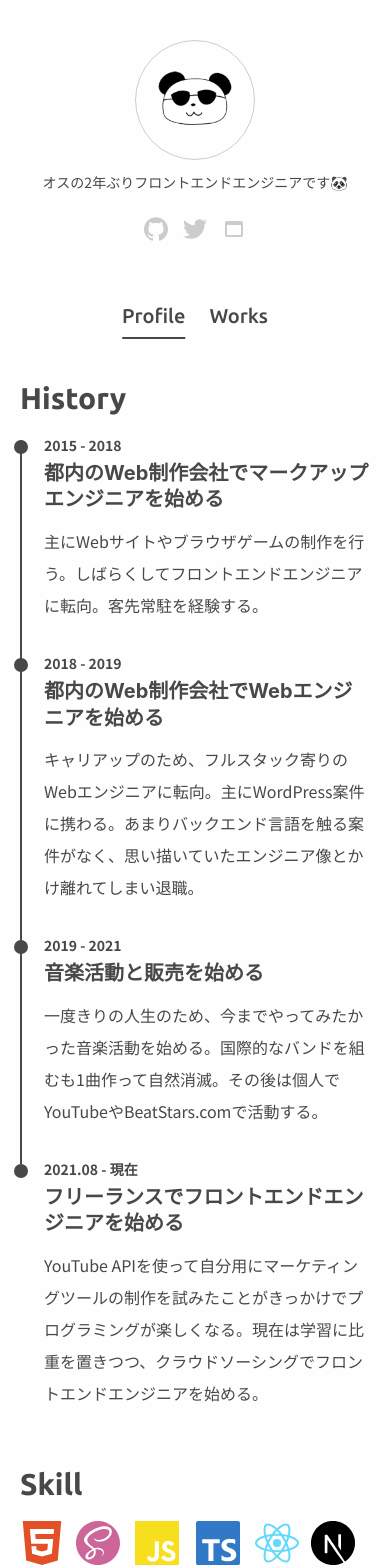
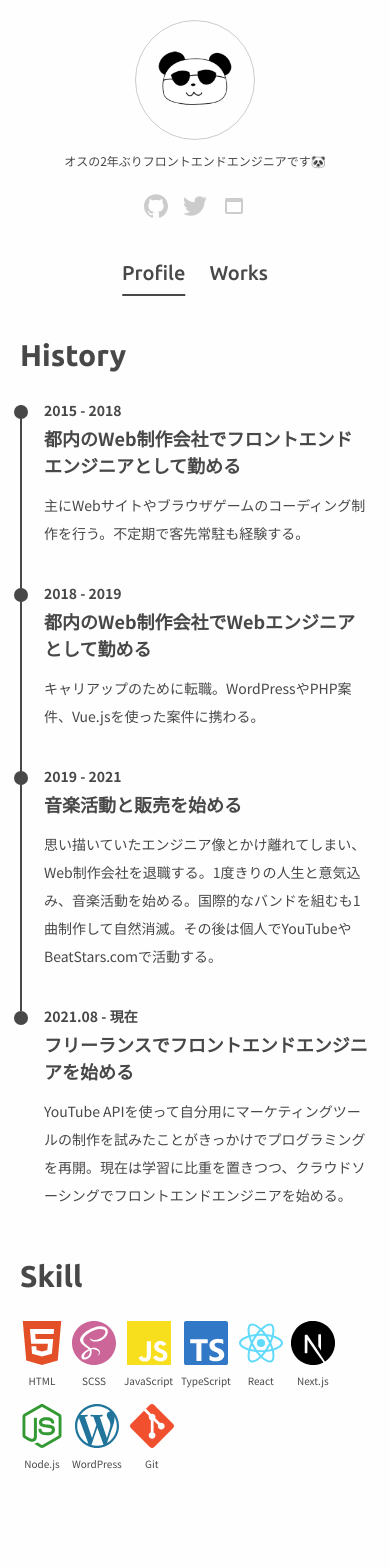
Before and after one commit to posipan/portfolio, a Next.js app: page / in a window 390 px wide. Shown: the top 1568 px of the page. Built offline with nearby package versions, Linux system fonts and the light colour scheme.

Commit message:
Fix margin

```diff
--- a/components/molecules/HeaderIcon.tsx
+++ b/components/molecules/HeaderIcon.tsx
@@ -10,7 +10,8 @@ export const HeaderIcon = () => {
       flexDirection="column"
       w="100%"
       px={5}
-      py={{ base: 10, md: 10 }}
+      pt={{ base: 5, md: 10 }}
+      pb={{ base: 5, md: 10 }}
     >
       <Box
         as="div"
@@ -26,7 +27,7 @@ export const HeaderIcon = () => {
       >
         <Image src="/images/posipan.png" alt="POSIPAN" width={94} height={94} />
       </Box>
-      <Text fontSize="sm" mt={3} mb={6} textAlign="center">
+      <Text fontSize="xs" mt={3} mb={6} textAlign="center">
         オスの2年ぶりフロントエンドエンジニアです🐼
       </Text>
       <FollowMe />
--- a/components/molecules/profile/ProfileLayout.tsx
+++ b/components/molecules/profile/ProfileLayout.tsx
@@ -1,15 +1,21 @@
+import styled from "styled-components";
 import { Box, Heading } from "@chakra-ui/react";
-import { fontFamily } from "../../../styles/style";
-const { en } = fontFamily;
 
 export const ProfileLayout = ({ title, children }: {
   title: string;
   children: React.ReactNode;
 }) => {
   return (
-    <Box as="section" mb={14}>
-      <Heading as="h2" fontFamily={en} fontSize="3xl" mb={4}>{title}</Heading>
+    <SSection>
+      <Heading as="h2" fontSize="3xl" mb={6}>{title}</Heading>
       {children}
-    </Box>
+    </SSection>
   );
 };
+
+const SSection = styled.section`
+  margin-bottom: 3rem;
+  &:last-child {
+    margin-bottom: 0;
+  }
+`;
--- a/components/molecules/profile/Timeline.tsx
+++ b/components/molecules/profile/Timeline.tsx
@@ -15,10 +15,10 @@ export const Timeline = ({
       <Text fontSize="sm" fontWeight="700" mb={1}>
         {period}
       </Text>
-      <Heading as="h3" fontSize="xl" mb={3}>
+      <Text as="h3" fontSize="lg" fontWeight="700" mb={3}>
         {title}
-      </Heading>
-      <Text w={{ base: "100%", md: "90%" }} fontSize="md" lineHeight="2">
+      </Text>
+      <Text w={{ base: "100%", md: "90%" }} fontSize="sm" lineHeight="2">
         {occupation}
       </Text>
     </SItem>
@@ -28,7 +28,7 @@ export const Timeline = ({
 const SItem = styled.li`
   position: relative;
   margin-left: 0;
-  padding: 0 0 2rem 2rem;
+  padding: 0 0 2.25rem 2rem;
   @media (max-width: 768px) {
     padding-left: 1.5rem;
   }
--- a/components/organisms/profile/Profile.tsx
+++ b/components/organisms/profile/Profile.tsx
@@ -1,7 +1,7 @@
 import styled from "styled-components";
 import { Timeline } from "../../molecules/profile/Timeline";
 import { Flex, Box, Text } from "@chakra-ui/react";
-import { SkillList, TimelineItem } from "../../../types/profileSet";
+import { SkillList, TimelineItem } from "../../../types/ProfileSet";
 import { ProfileLayout } from "../../molecules/profile/ProfileLayout";
 
 export const Profile = () => {
@@ -25,7 +25,7 @@ export const Profile = () => {
         <Flex as="ul" wrap="wrap">
           {SkillList.map((item, index) => {
             return (
-              <Box as="li" key={index} textAlign="center" mr={3} mb={4}>
+              <Box as="li" key={index} textAlign="center" mr={{ base: 2, md: 3 }} mb={4}>
                 <Text color={item.color}>
                   <SIcon>{item.icon}</SIcon>
                 </Text>
--- a/components/templates/Layout.tsx
+++ b/components/templates/Layout.tsx
@@ -39,13 +39,13 @@ export default function Layout({
       </Head>
       <Header>
         {workDataFlag ? (
-          <Box as="div" px={5} py={{ base: 0, md: 10 }}>
+          <Box as="div" px={{ base: 0, md: 5 }} pt={{ base: 0, md: 10 }} pb={{ base: 5, md: 5 }}>
             <Image
               src={`/images/works/${workDataImage}`}
               alt=""
               width={1280}
               height={720}
-              className="thumbnail"
+              className="thumbnail thumbnailWork"
             />
           </Box>
         ) : (
--- a/pages/_app.tsx
+++ b/pages/_app.tsx
@@ -12,6 +12,10 @@ const theme = extendTheme({
         fontWeight: '400'
       }
     },
+  },
+  fonts: {
+    heading: "Ubuntu",
+    body: "Noto Sans JP",
   },
   colors: {
     brand: {
--- a/pages/works.tsx
+++ b/pages/works.tsx
@@ -35,7 +35,7 @@ const WorksPage: NextPage = ({
                     height={720}
                     className="thumbnail"
                   />
-                  <Text fontSize="md" mt={1}>
+                  <Text fontSize="sm" mt={1}>
                     {title}
                   </Text>
                 </Box>
--- a/styles/globals.css
+++ b/styles/globals.css
@@ -37,3 +37,10 @@ img {
 .thumbnail {
   border-radius: 6px;
 }
+
+
+@media (max-width: 768px) {
+  .thumbnailWork {
+    border-radius: 0px;
+  }
+}
--- a/types/profileSet.tsx
+++ b/types/profileSet.tsx
@@ -34,23 +34,27 @@ type TimelineItemType = {
 };
 export const TimelineItem: Array<TimelineItemType> = [
   {
-    title: "都内のWeb制作会社でマークアップエンジニアを始める",
+    title: "都内のWeb制作会社でフロントエンドエンジニアとして勤める",
     period: "2015 - 2018",
-    occupation: '主にWebサイトやブラウザゲームの制作を行う。しばらくしてフロントエンドエンジニアに転向。客先常駐を経験する。',
+    occupation:
+      "主にWebサイトやブラウザゲームのコーディング制作を行う。不定期で客先常駐も経験する。",
   },
   {
-    title: "都内のWeb制作会社でWebエンジニアを始める",
+    title: "都内のWeb制作会社でWebエンジニアとして勤める",
     period: "2018 - 2019",
-    occupation: "キャリアップのため、フルスタック寄りのWebエンジニアに転向。主にWordPress案件に携わる。あまりバックエンド言語を触る案件がなく、思い描いていたエンジニア像とかけ離れてしまい退職。",
+    occupation:
+      "キャリアップのために転職。WordPressやPHP案件、Vue.jsを使った案件に携わる。",
   },
   {
     title: "音楽活動と販売を始める",
     period: "2019 - 2021",
-    occupation: "一度きりの人生のため、今までやってみたかった音楽活動を始める。国際的なバンドを組むも1曲作って自然消滅。その後は個人でYouTubeやBeatStars.comで活動する。",
+    occupation:
+      "思い描いていたエンジニア像とかけ離れてしまい、Web制作会社を退職する。1度きりの人生と意気込み、音楽活動を始める。国際的なバンドを組むも1曲制作して自然消滅。その後は個人でYouTubeやBeatStars.comで活動する。",
   },
   {
     title: "フリーランスでフロントエンドエンジニアを始める",
     period: "2021.08 - 現在",
-    occupation: "YouTube APIを使って自分用にマーケティングツールの制作を試みたことがきっかけでプログラミングが楽しくなる。現在は学習に比重を置きつつ、クラウドソーシングでフロントエンドエンジニアを始める。",
+    occupation:
+      "YouTube APIを使って自分用にマーケティングツールの制作を試みたことがきっかけでプログラミングを再開。現在は学習に比重を置きつつ、クラウドソーシングでフロントエンドエンジニアを始める。",
   },
 ];
```
Also changed, not shown: pages/works/[slug].tsx (+10 -6 lines).
